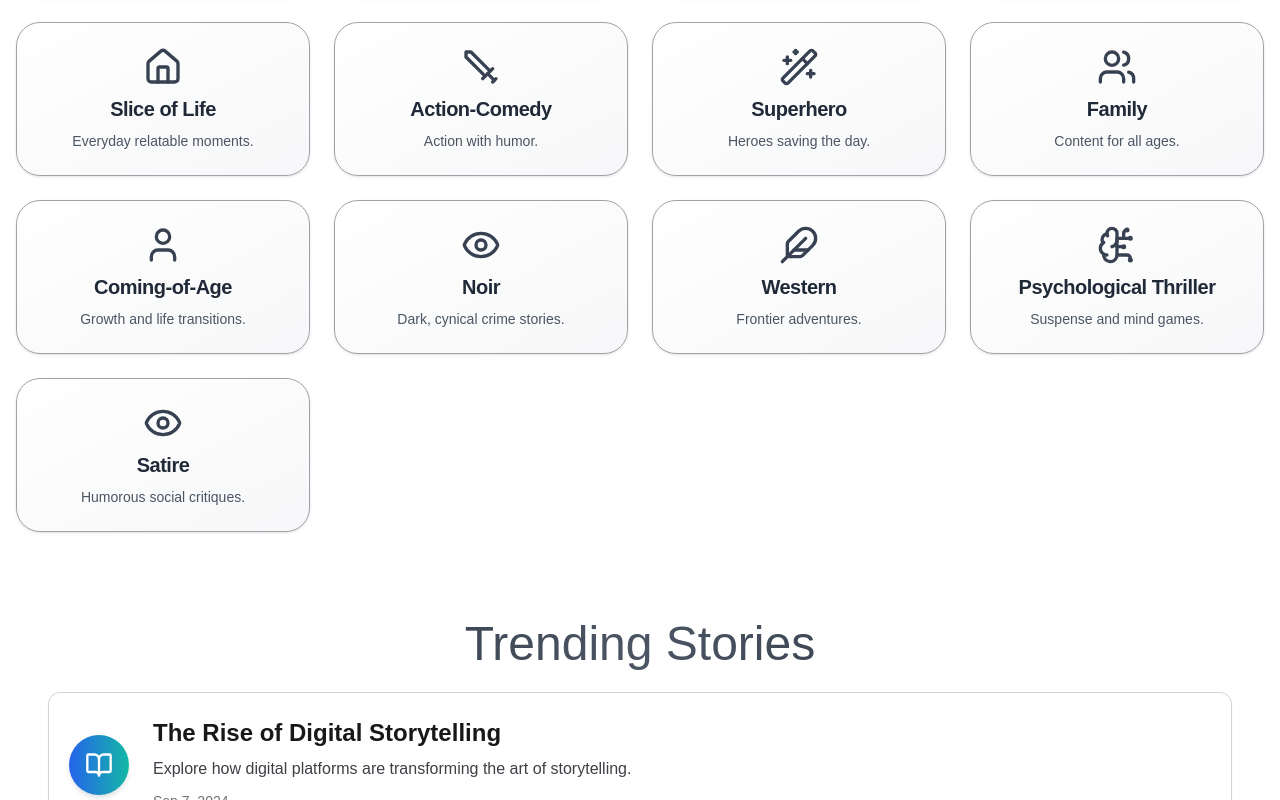
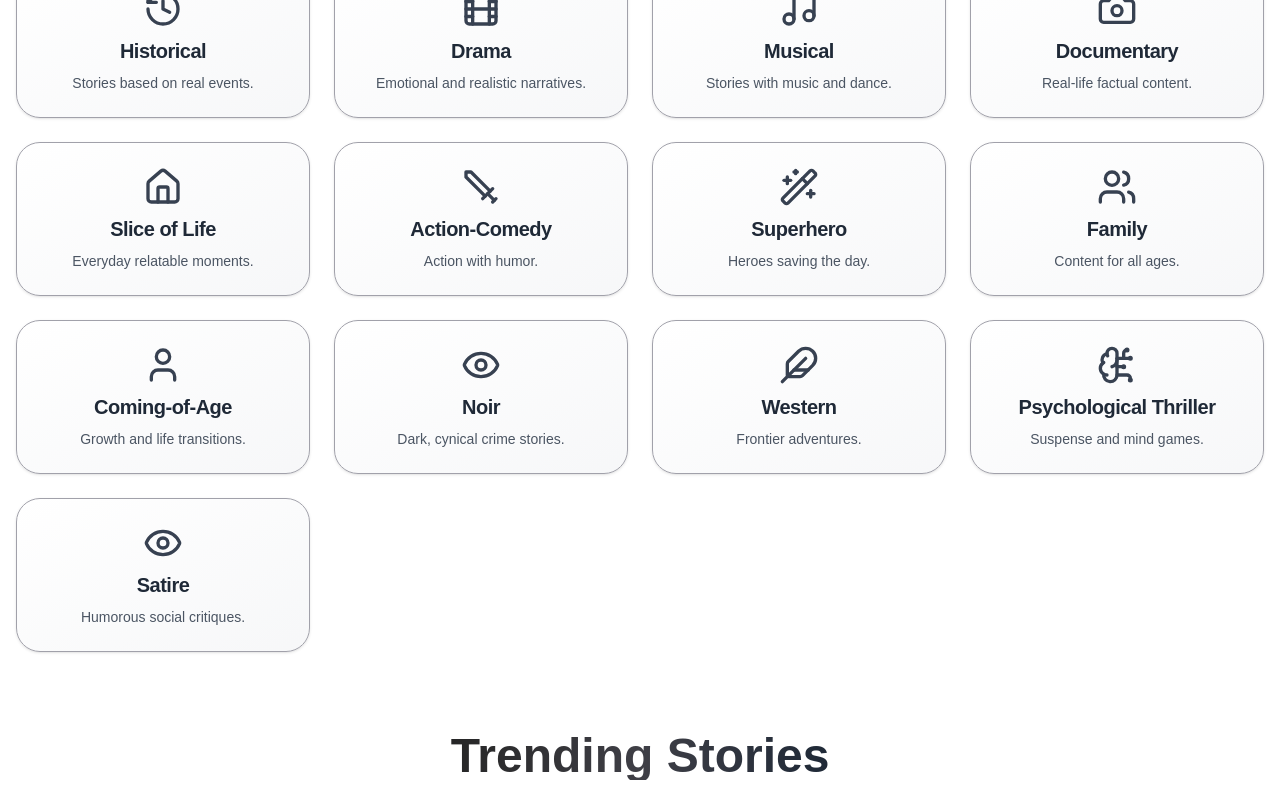
Before and after one commit to RRAJ644/the-scripted-reality, a Next.js app: page / in a window 1280 px wide. Shown: the part 2000-2800 px from the top of the page. Built offline with nearby package versions, Linux system fonts and the light colour scheme.

Commit message:
Responsive and functional fixes

```diff
--- a/app/page.tsx
+++ b/app/page.tsx
@@ -1,5 +1,4 @@
 import Featured from '@/components/custom/Featured'
-// import FeaturedAuthors from '@/components/custom/FeaturedAuthors'
 import Genres from '@/components/custom/Genres'
 import Hero from '@/components/custom/Hero'
 import MediaPartners from '@/components/custom/MediaPartners'
@@ -7,13 +6,12 @@ import TrendingStories from '@/components/custom/TrendingStories'
 
 export default function Home() {
   return (
-    <>
+    <section className='flex flex-col items-center justify-center gap-y-10'>
       <Hero />
       <Featured />
       <Genres />
       <TrendingStories />
-      {/* <FeaturedAuthors /> */}
       <MediaPartners />
-    </>
+    </section>
   )
 }
--- a/app/read/page.tsx
+++ b/app/read/page.tsx
@@ -1,12 +1,38 @@
+'use client'
+import { useState, useEffect } from 'react'
+import { useSearchParams, useRouter } from 'next/navigation'
+
 import Filters from '@/components/custom/Filters'
 import ScreenplayGrid from '@/components/custom/ScreenplayGrid'
 import Search from '@/components/custom/Search'
 import { SCREEN_PLAYS } from '@/lib/constants'
 
 const Read = () => {
+  const [query, setQuery] = useState('')
+
+  const searchParams = useSearchParams()
+  const router = useRouter()
+
+  useEffect(() => {
+    const initialQuery = searchParams.get('query') || ''
+    setQuery(initialQuery)
+  }, [searchParams])
+
+  const handleChange = (e: React.ChangeEvent<HTMLInputElement>) => {
+    const newQuery = e.target.value
+    setQuery(newQuery)
+    const params = new URLSearchParams(searchParams)
+    if (newQuery) {
+      params.set('query', newQuery)
+    } else {
+      params.delete('query')
+    }
+    router.push(`?${params.toString()}`, { scroll: false })
+  }
+
   return (
     <section className='w-full flex justify-center items-center flex-col gap-y-9 py-6 px-44'>
-      <Search />
+      <Search query={query} handleChange={handleChange} />
       <Filters />
       <ScreenplayGrid screenplays={SCREEN_PLAYS} />
     </section>
--- a/components/custom/Filters.tsx
+++ b/components/custom/Filters.tsx
@@ -1,9 +1,7 @@
-'use client'
+import Chip from './Chip'
+import { useSearchParams, useRouter } from 'next/navigation'
 
-import { useState } from 'react'
-import Chip from './Chip'
-
-const GENRES: string[] = [
+const GENRES = [
   'Crime',
   'Psychological',
   'Romance',
@@ -32,14 +30,23 @@ const GENRES: string[] = [
 ]
 
 const Filters = () => {
-  const [selectedGenres, setSelectedGenres] = useState<string[]>([])
+  const searchParams = useSearchParams()
+  const router = useRouter()
+
+  const selectedGenres = searchParams.get('genres')?.split(',') || []
 
   const handleGenreClick = (genre: string) => {
-    setSelectedGenres((prev) =>
-      prev.includes(genre)
-        ? prev.filter((item) => item !== genre)
-        : [...prev, genre]
-    )
+    const newGenres = selectedGenres.includes(genre)
+      ? selectedGenres.filter((g) => g !== genre)
+      : [...selectedGenres, genre]
+
+    const params = new URLSearchParams(searchParams)
+    if (newGenres.length) {
+      params.set('genres', newGenres.join(','))
+    } else {
+      params.delete('genres')
+    }
+    router.push(`?${params.toString()}`, { scroll: false })
   }
 
   return (
--- a/components/custom/Footer.tsx
+++ b/components/custom/Footer.tsx
@@ -26,7 +26,7 @@ const footerConfig = {
 
 const Footer = () => {
   return (
-    <footer className='relative overflow-hidden bg-neutral-50 flex flex-col items-center justify-center mt-10'>
+    <footer className='relative overflow-hidden bg-neutral-50 flex flex-col items-center justify-center'>
       <div className='grid grid-cols-1 lg:grid-cols-4 gap-6 w-full max-w-7xl max-lg:place-items-center py-8'>
 
         <div className='flex flex-col items-start w-full max-lg:items-center gap-y-2'>
--- a/components/custom/Genres.tsx
+++ b/components/custom/Genres.tsx
@@ -168,7 +168,7 @@ const Genres = () => {
   )
 
   return (
-    <section className='w-full flex flex-col items-center justify-center gap-y-6'>
+    <section className='w-full flex flex-col items-center justify-center gap-y-6 py-10'>
       <div className='max-w-6xl mx-auto text-center px-4'>
         <h2 className='max-sm:text-3xl text-4xl lg:text-5xl font-normal bg-gradient-to-r from-neutral-700 via-zinc-600 to-gray-700 text-transparent bg-clip-text'>
           Discover Popular Entertainment Genres
--- a/components/custom/MediaPartners.tsx
+++ b/components/custom/MediaPartners.tsx
@@ -2,7 +2,7 @@ import { Button } from '../ui/button'
 
 const MediaPartners = () => {
   return (
-    <section className='w-full h-full text-center flex flex-col items-center justify-center max-lg:px-20 max-sm:px-4'>
+    <section className='w-full h-full text-center flex flex-col items-center justify-center max-lg:px-20 max-sm:px-4 py-10'>
       <div className='relative bg-gradient-to-b from-neutral-900 via-zinc-800 to-neutral-900 text-white p-12 rounded-xl shadow-xl transform transition-transform duration-300 hover:scale-105 max-w-6xl flex flex-col gap-y-6 justify-center items-center'>
         <h3 className='text-2xl max-sm:text-lg md:text-3xl tracking-wide'>
           Elevate Your Brand with Expert Writing Services
--- a/components/custom/Search.tsx
+++ b/components/custom/Search.tsx
@@ -1,24 +1,11 @@
-'use client'
-
-import { useState, useEffect } from 'react'
 import { Input } from '@/components/ui/input'
 
-const Search = () => {
-  const [query, setQuery] = useState('')
-  const [debouncedQuery, setDebouncedQuery] = useState('')
+interface SearchProps {
+  query: string
+  handleChange: (e: React.ChangeEvent<HTMLInputElement>) => void
+}
 
-  useEffect(() => {
-    const handler = setTimeout(() => {
-      setDebouncedQuery(query)
-    }, 300)
-
-    return () => clearTimeout(handler)
-  }, [query])
-
-  const handleChange = (e: React.ChangeEvent<HTMLInputElement>) => {
-    setQuery(e.target.value)
-  }
-
+const Search = ({ query, handleChange }: SearchProps) => {
   return (
     <section className='container max-auto flex flex-wrap gap-3'>
       <Input
--- a/components/custom/TrendingStories.tsx
+++ b/components/custom/TrendingStories.tsx
@@ -20,53 +20,56 @@ const trendingStories = [
     date: 'Sep 5, 2024',
   },
   {
-    title: 'Writing for the Web1',
-    description:
-      'Learn techniques to write engaging content for online audiences.',
-    date: 'Sep 5, 2024',
+    title: 'The Future of AI in Storytelling',
+    description: 'Understand how AI is shaping the future of content creation.',
+    date: 'Sep 4, 2024',
   },
   {
-    title: 'Writing for the Web2',
+    title: 'The Psychology of Stories',
     description:
-      'Learn techniques to write engaging content for online audiences.',
-    date: 'Sep 5, 2024',
+      'Dive into the cognitive impact of narratives on human behavior.',
+    date: 'Sep 3, 2024',
   },
   {
-    title: 'Writing for the Web3',
-    description:
-      'Learn techniques to write engaging content for online audiences.',
-    date: 'Sep 5, 2024',
+    title: 'Interactive Fiction Today',
+    description: 'Explore the rise of interactive storytelling experiences.',
+    date: 'Sep 2, 2024',
   },
 ]
 
 const TrendingStories = () => {
   return (
-    <section className='py-16 px-6 md:px-12'>
-
-      <div className='max-w-6xl mx-auto text-center'>
-        <h2 className='text-4xl md:text-5xl font-normal bg-gradient-to-r from-gray-800 via-gray-600 to-gray-800 text-transparent bg-clip-text py-6'>
+    <section className='w-full flex flex-col items-center justify-center gap-y-6'>
+      {/* Heading */}
+      <div className='max-w-6xl mx-auto text-center px-4'>
+        <h2 className='max-sm:text-3xl text-4xl lg:text-5xl font-bold bg-gradient-to-r from-neutral-800 via-zinc-700 to-gray-800 text-transparent bg-clip-text'>
           Trending Stories
         </h2>
       </div>
 
-      <div className='max-w-7xl mx-auto'>
-        <div className='space-y-6'>
+      {/* Story Cards */}
+      <div className='w-full max-w-6xl px-4'>
+        <div className='flex flex-col gap-6'>
           {trendingStories.map((story, index) => (
             <div
               key={index}
-              className='flex items-center gap-6 border border-zinc-300 dark:border-zinc-700 py-6 px-5 bg-white dark:bg-zinc-900 rounded-xl shadow-sm hover:shadow-md hover:scale-[1.03] transition-all duration-300 cursor-pointer'
+              className='flex items-center gap-5 border border-zinc-300 dark:border-zinc-700 py-5 px-4 bg-white dark:bg-zinc-900 rounded-xl shadow-md hover:shadow-lg hover:scale-105 transition-transform cursor-pointer'
+              aria-label={`Story: ${story.title}`}
             >
-              <div className='p-4 bg-gradient-to-r from-blue-600 to-teal-500 text-white rounded-full shadow-md'>
-                <BookOpen className='w-7 h-7' />
+              {/* Icon */}
+              <div className='p-3 bg-gradient-to-r from-blue-500 to-teal-500 text-white rounded-full shadow-md'>
+                <BookOpen className='w-6 h-6' />
               </div>
+
+              {/* Story Details */}
               <div className='flex-1'>
-                <h3 className='text-2xl font-semibold text-zinc-900 dark:text-zinc-100 mb-2'>
+                <h3 className='text-xl font-semibold text-zinc-900 dark:text-zinc-100 mb-2 truncate'>
                   {story.title}
                 </h3>
-                <p className='text-zinc-700 dark:text-zinc-300 text-base mb-2'>
+                <p className='text-zinc-700 dark:text-zinc-300 text-sm mb-2'>
                   {story.description}
                 </p>
-                <span className='text-sm text-zinc-500 dark:text-zinc-400'>
+                <span className='text-xs text-zinc-500 dark:text-zinc-400'>
                   {story.date}
                 </span>
               </div>
```
